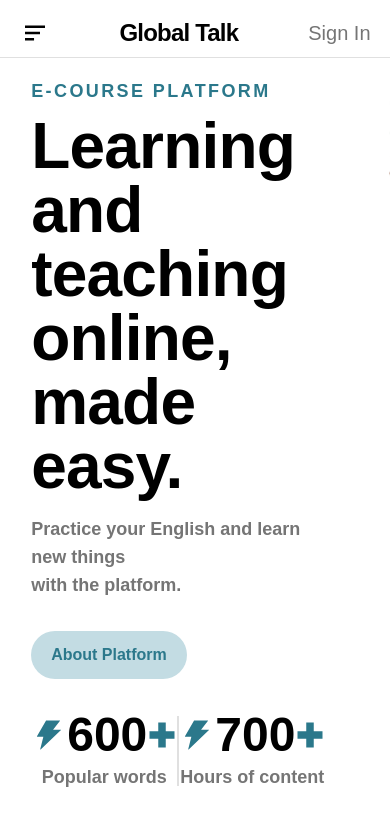
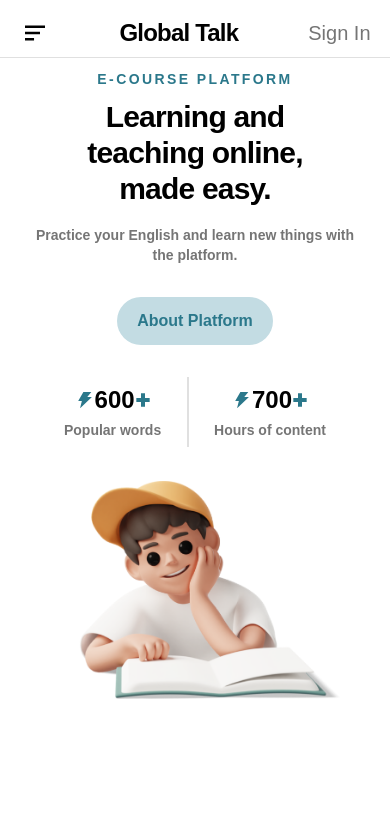
Before and after one commit to thinc-org/hacktoschool-fryingchicken, a Next.js app in the folder frontend/: page / in a window 390 px wide. Shown: the top 826 px of the page. Built offline with nearby package versions, Linux system fonts and the light colour scheme.

Commit message:
feat: add responsive landing page

```diff
--- a/frontend/components/LandingData.tsx
+++ b/frontend/components/LandingData.tsx
@@ -5,11 +5,13 @@ const LandingData = ({ num, title }: { num: number; title: string }) => {
   return (
     <div className="flex flex-col items-center">
       <div className="flex items-center">
-        <AiFillThunderbolt className="text-4xl text-cyan-dark" />
-        <span className="font-bold text-5xl">{num}</span>
-        <BiPlusMedical className="text-3xl text-cyan-dark" />
+        <AiFillThunderbolt className="text-xl sm:text-4xl text-cyan-dark" />
+        <span className="text-2xl font-bold sm:text-5xl">{num}</span>
+        <BiPlusMedical className="text-base sm:text-3xl text-cyan-dark" />
       </div>
-      <span className="mt-1 text-lg font-semibold text-grey-dark">{title}</span>
+      <span className="text-sm mt-1 sm:text-lg font-semibold text-grey-dark">
+        {title}
+      </span>
     </div>
   );
 };
--- a/frontend/pages/index.tsx
+++ b/frontend/pages/index.tsx
@@ -8,12 +8,12 @@ import LandingData from '../components/LandingData';
 const Home: NextPage = () => {
   return (
     <>
-      <main className="px-[8%] py-[3%] flex justify-between overflow-x-hidden">
+      <main className="px-[8%] my-[3%] flex flex-col justify-between overflow-x-hidden md:flex-row text-center md:text-left">
         <div className="">
-          <h2 className="text-cyan-dark font-bold font-montserrat text-lg uppercase tracking-[0.15rem]">
+          <h2 className="text-cyan-dark font-bold text-sm sm:text-lg uppercase tracking-[0.15rem]">
             E-COURSE PLATFORM
           </h2>
-          <h1 className="py-[3%] font-montserrat text-[4rem] tracking-[-0.05rem] leading-[4rem] font-extrabold">
+          <h1 className="py-[3%] text-3xl sm:text-[4rem] tracking-[-0.05rem] sm:leading-[4rem] font-extrabold">
             Learning and
             <br />
             teaching online,
@@ -21,10 +21,8 @@ const Home: NextPage = () => {
             made easy.
             <br />
           </h1>
-          <h2 className="text-grey-dark text-lg font-semibold pt-2">
-            Practice your English and learn new things
-            <br />
-            with the platform.
+          <h2 className="text-grey-dark text-sm sm:text-lg font-semibold pt-2">
+            Practice your English and learn new things with the platform.
           </h2>
           <a
             className="my-8 py-3 inline-block bg-cyan-light rounded-full px-5 font-bold text-cyan-dark hover:bg-cyan-dark hover:text-white transition-all duration-300"
@@ -32,25 +30,25 @@ const Home: NextPage = () => {
           >
             About Platform
           </a>
-          <div className="flex content-center justify-between w-[80%] items-center">
+          <div className="flex content-center justify-between w-[80%] items-center mx-auto">
             <LandingData num={600} title={'Popular words'} />
             <div className="h-[70px] ver-line"></div>
             <LandingData num={700} title={'Hours of content'} />
           </div>
         </div>
-        <div className="relative right-[-4rem]">
+        <div className="relative right-[-4rem] w-[100%] md:w-[50%] lg:pt-[1%] h-[80vh]">
           <Image
-            className="md:absolute md:z-[-1] md:max-w-[12rem] md:left-[-700px] md:top-[125px]"
+            className="hidden lg:block lg:absolute lg:z-[-1] lg:max-w-[30%] lg:left-[-10%] lg:top-[25%]"
             src={bgTree}
             alt="background tree"
           />
           <Image
-            className="md:absolute md:z-[1] md:right-[-150px] md:top-0 md:max-w-lg"
+            className="hidden lg:block lg:absolute lg:z-[1] lg:right-[-150px] lg:max-w-[70%] lg:bottom-[5%]"
             src={frontTree}
             alt="front tree"
           />
           <Image
-            className="md:absolute md:right-[100px] md:pt-4 md:max-w-[34rem]"
+            className="max-w-[80%] top-[5%] left-[-5%] sm:top-[30%] absolute sm:max-w-[90%] lg:top-[10%]"
             src={lyingBoy}
             alt="lying boy"
           />
```
